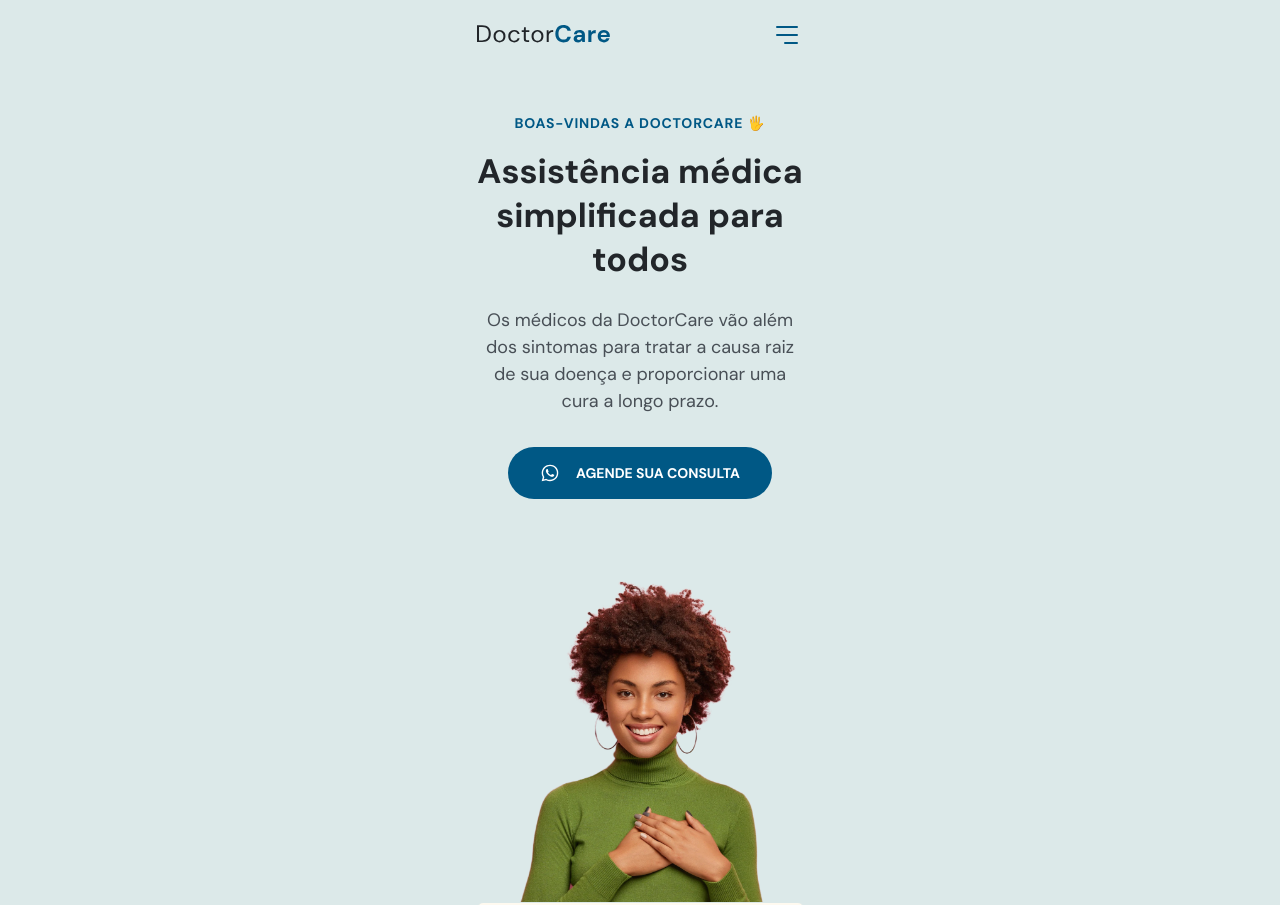
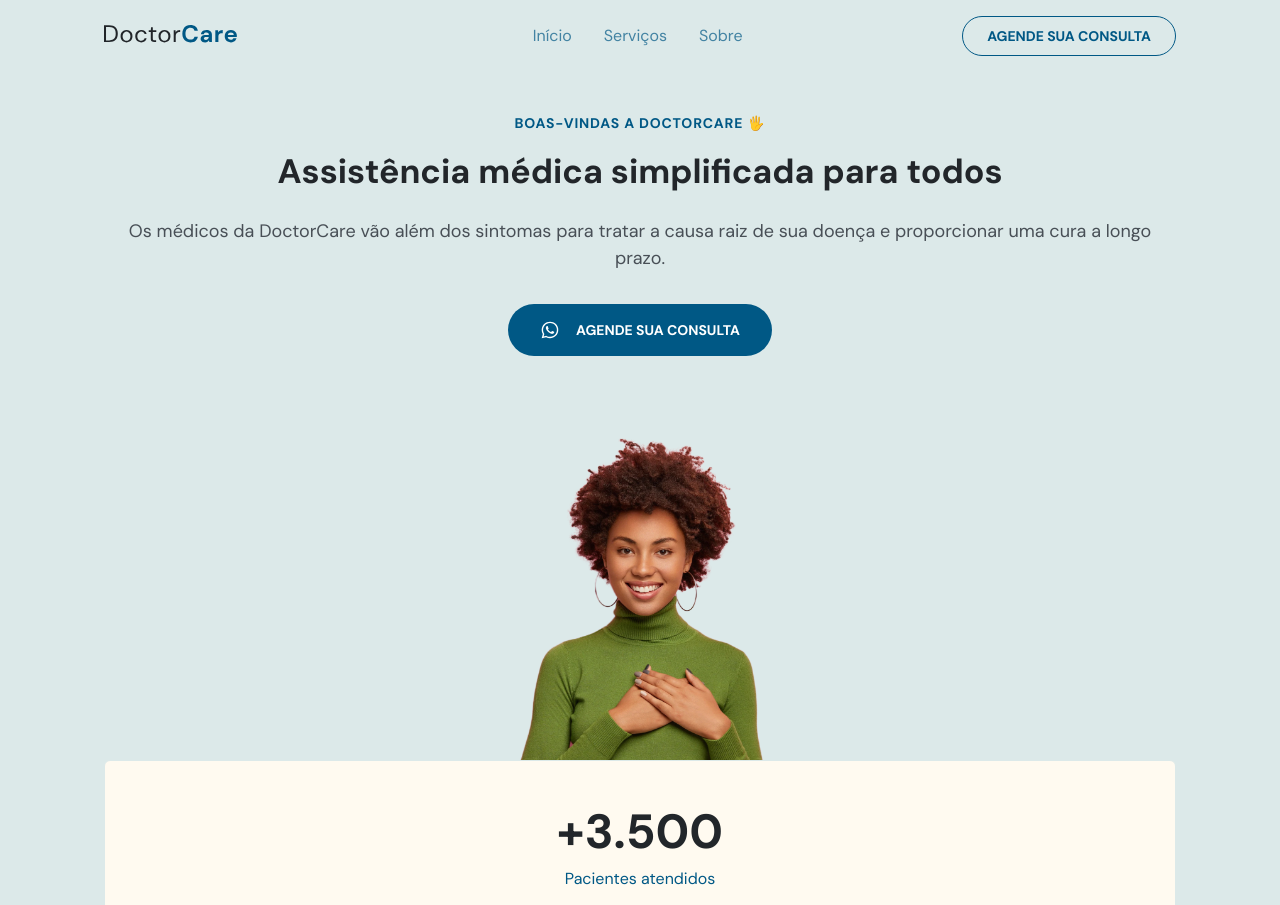
Before and after one commit to sirwhod/DoctorCare, a plain HTML site: page index.html in a window 1280 px wide. Shown: the top 905 px of the page. Drawn offline with nearby package versions, Linux system fonts and the light colour scheme.

Commit message:
Aula5-52:06

```diff
--- a/style.css
+++ b/style.css
@@ -14,6 +14,7 @@
 
   --brand-beige: hsl(39, 100%, 97%);
   --brand-light: hsl(calc(var(--hue) - 22), 23%, 89%);
+  --brand-light-02: hsl(calc(var(--hue) + 10), 14%, 97%);
   --brand-dark: hsl(var(--hue), 100%, 14%);
 
   --bg-light: hsl(180, 14%, 97%);
@@ -45,7 +46,7 @@ body {
 }
 
 .wrapper {
-  width: 37.5rem;
+  width: min(50rem, 100%);
   margin-inline: auto;
   padding-inline: 2.4rem;
 }
@@ -187,6 +188,11 @@ nav button {
   cursor: pointer;
 }
 
+nav .menu,
+nav .close-menu {
+  position: fixed;
+}
+
 /* -------Menu-Expendend-------*/
 
 body.menu-expanded {
@@ -215,7 +221,6 @@ body.menu-expanded .close-menu {
 }
 
 body.menu-expanded .menu {
-  position: fixed;
   top: 0;
   left: 0;
   background-color: var(--primary-color);
@@ -325,7 +330,7 @@ body.menu-expanded button path {
 }
 
 #home .stats {
-  width: 32.7rem;
+  width: 100%;
   padding-block: 4rem;
   margin-inline: auto;
 
@@ -475,3 +480,136 @@ footer .social-links {
 
   transform: translateY(0);
 }
+
+/* -------Responsividade-------*/
+
+@media (min-width: 1024px) {
+
+  /* -------Geral-------*/
+
+  .wrapper {
+    width: min(112rem, 100%);
+  }
+
+  /* -------Navigation-------*/
+
+  /* -------Reset-------*/
+  nav#navigation .wrapper * {
+
+    margin: 0;
+    padding: 0;
+    visibility: initial;
+    display: initial;
+    opacity: initial;
+    flex-direction: initial;
+    position: initial;
+    font-size: initial;
+    font-weight: initial;
+    transform: initial;
+    color: initial;
+    background-color: initial;
+
+  }
+
+  nav#navigation .close-menu,
+  nav#navigation .open-menu,
+  nav#navigation .social-links {
+    display: none;
+  }
+
+  nav#navigation .menu {
+    display: flex;
+    align-items: center;
+    justify-content: space-between;
+    width: 60%;
+  }
+
+  nav#navigation .menu ul:nth-child(1) {
+    display: flex;
+    gap: 3.2rem;
+  }
+
+  nav#navigation .menu ul li a {
+    color: var(--primary-color);
+
+    opacity: 0.7;
+
+  }
+
+  nav#navigation .menu a.button {
+    display: flex;
+    justify-content: center;
+    align-items: center;
+    padding: 1rem 2.4rem;
+
+    border: 1px solid var(--primary-color);
+    border-radius: 4rem;
+
+    color: var(--primary-color);
+
+    font-weight: 700;
+    font-size: 1.4rem;
+    line-height: 1.8rem;
+    text-transform: uppercase;
+  }
+
+  nav#navigation.scroll .menu ul li a {
+    color: var(--brand-light-02);
+    opacity: 0.6;
+  }
+
+  nav#navigation.scroll .menu a.button {
+    border-color: white;
+    color: white;
+
+  }
+
+  nav#navigation .menu li a {
+    transition: opacity 0.4s;
+  }
+  nav#navigation .menu li a:hover {
+    opacity: 1;
+    font-weight: 700;
+
+  }
+
+  nav#navigation .menu li a::after {
+    content: '';
+    width: 0%;
+    height: 2px;
+    background-color: var(--primary-color);
+
+    position: relative;
+    bottom: -1.9rem;
+    left: -.5rem;
+
+    display: block;
+
+    transition: width 0.2s;
+  }
+
+  nav#navigation.scroll .menu li a::after{
+    background-color: white;
+    opacity: 1;
+  }
+
+  nav#navigation .menu li a:hover::after{
+    width: 100%;
+    padding-inline: .8rem;
+  }
+
+  nav#navigation.scroll .menu li a:hover {
+    opacity: 1;
+  }
+
+  nav#navigation.scroll .menu a.button:hover{
+    background-color: white;
+    color: var(--primary-color);
+
+  }
+
+  nav#navigation .menu a.button:hover {
+    background-color: var(--primary-color);
+    color: white;
+  }
+}
```
Also changed, not shown: 1 other file.
